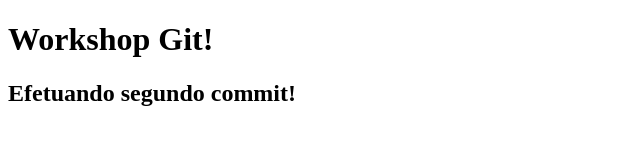
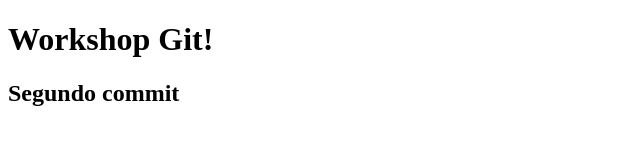
Before and after one commit to 07Gabriel/workShopGit, a plain HTML site: page index.html in a window 1280 px wide. Shown: the whole page, without its empty margins (0-640 px from the left). Drawn offline with Linux system fonts and the light colour scheme.

Commit message:
segundo topico

```diff
--- a/index.html
+++ b/index.html
@@ -1,7 +1,11 @@
 <!DOCTYPE html>
-<html>
-  <body>
+<html lang="pt-br">
+<head>
+    <meta charset="UTF-8">
+    <meta name="viewport" content="width=device-width, initial-scale=1.0">
+</head>
+<body>
     <h1>Workshop Git!</h1>
-    <h2>Efetuando segundo commit!</h2>
-  </body>
+    <h2>Segundo commit</h2>
+</body>
 </html>
```
